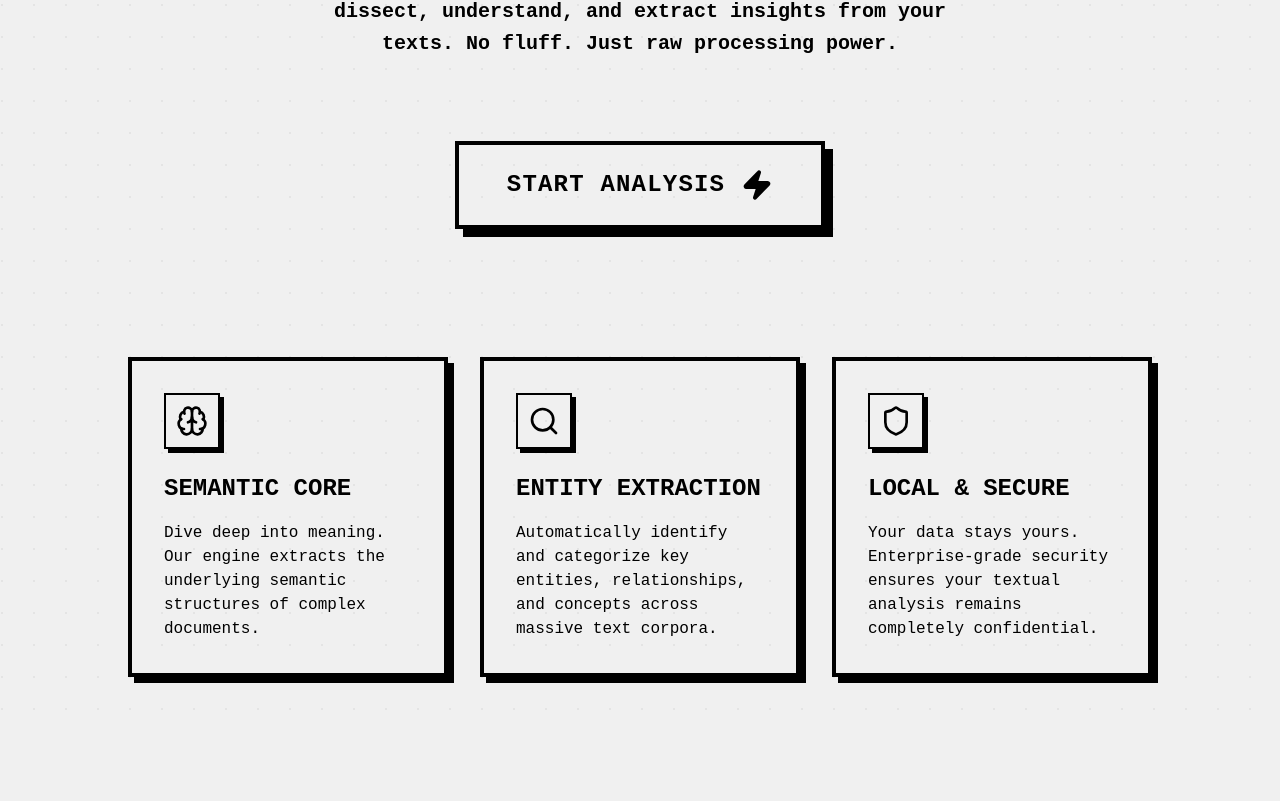
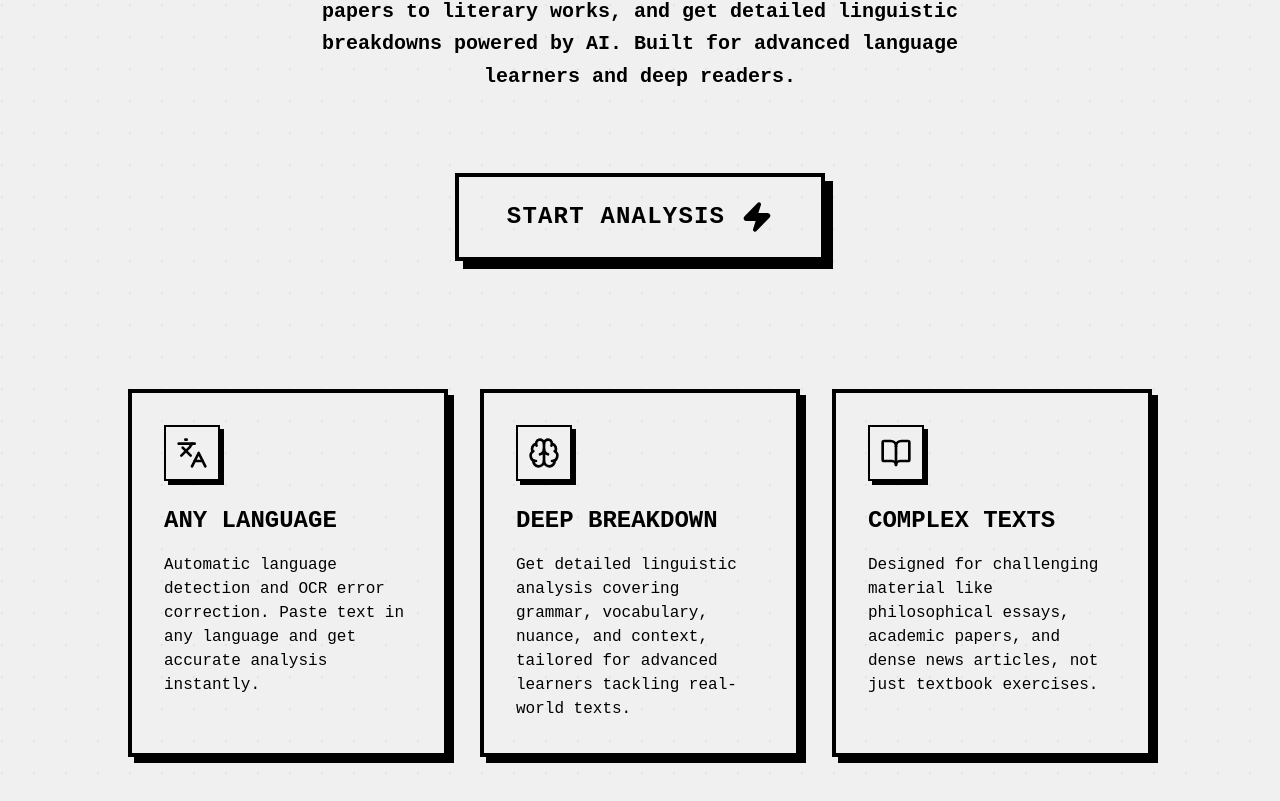
Before and after one commit to IvanMiao/LogosAI, a React (Vite) app in the folder frontend/: page / in a window 1280 px wide. Shown: the part 509-1310 px from the top of the page. Before the commit the page ends 1234 px from the top, so only its background shows below. Built offline with nearby package versions, Linux system fonts and the light colour scheme.

Commit message:
fix: better description in main page

```diff
--- a/frontend/src/components/LandingPage.tsx
+++ b/frontend/src/components/LandingPage.tsx
@@ -1,5 +1,5 @@
 import { useNavigate } from 'react-router-dom';
-import { Brain, Zap, Search, Shield } from 'lucide-react';
+import { Brain, Zap, Languages, BookOpen } from 'lucide-react';
 
 export function LandingPage() {
     const navigate = useNavigate();
@@ -33,7 +33,7 @@ export function LandingPage() {
                     </div>
 
                     <p className="max-w-2xl text-lg sm:text-xl text-muted-foreground mt-8 leading-relaxed font-bold">
-                        Unleash the power of advanced language models to dissect, understand, and extract insights from your texts. No fluff. Just raw processing power.
+                        Paste any complex text, from news articles to academic papers to literary works, and get detailed linguistic breakdowns powered by AI. Built for advanced language learners and deep readers.
                     </p>
 
                     <button
@@ -50,26 +50,26 @@ export function LandingPage() {
 
                     <div className="bg-card border-4 border-border p-8 shadow-[6px_6px_0px_0px_var(--border)] hover:-translate-y-1 hover:shadow-[10px_10px_0px_0px_var(--border)] transition-all group">
                         <div className="w-14 h-14 bg-primary border-2 border-border flex items-center justify-center shadow-[4px_4px_0px_0px_var(--border)] mb-6 group-hover:scale-110 transition-transform">
-                            <Brain className="w-8 h-8 text-primary-foreground" />
+                            <Languages className="w-8 h-8 text-primary-foreground" />
                         </div>
-                        <h3 className="text-2xl font-black uppercase mb-4 text-card-foreground">Semantic Core</h3>
-                        <p className="text-muted-foreground font-medium">Dive deep into meaning. Our engine extracts the underlying semantic structures of complex documents.</p>
+                        <h3 className="text-2xl font-black uppercase mb-4 text-card-foreground">Any Language</h3>
+                        <p className="text-muted-foreground font-medium">Automatic language detection and OCR error correction. Paste text in any language and get accurate analysis instantly.</p>
                     </div>
 
                     <div className="bg-card border-4 border-border p-8 shadow-[6px_6px_0px_0px_var(--border)] hover:-translate-y-1 hover:shadow-[10px_10px_0px_0px_var(--border)] transition-all group">
                         <div className="w-14 h-14 bg-secondary border-2 border-border flex items-center justify-center shadow-[4px_4px_0px_0px_var(--border)] mb-6 group-hover:scale-110 transition-transform">
-                            <Search className="w-8 h-8 text-secondary-foreground text-black" />
+                            <Brain className="w-8 h-8 text-secondary-foreground text-black" />
                         </div>
-                        <h3 className="text-2xl font-black uppercase mb-4 text-card-foreground">Entity Extraction</h3>
-                        <p className="text-muted-foreground font-medium">Automatically identify and categorize key entities, relationships, and concepts across massive text corpora.</p>
+                        <h3 className="text-2xl font-black uppercase mb-4 text-card-foreground">Deep Breakdown</h3>
+                        <p className="text-muted-foreground font-medium">Get detailed linguistic analysis covering grammar, vocabulary, nuance, and context, tailored for advanced learners tackling real-world texts.</p>
                     </div>
 
                     <div className="bg-card border-4 border-border p-8 shadow-[6px_6px_0px_0px_var(--border)] hover:-translate-y-1 hover:shadow-[10px_10px_0px_0px_var(--border)] transition-all group">
                         <div className="w-14 h-14 bg-accent border-2 border-border flex items-center justify-center shadow-[4px_4px_0px_0px_var(--border)] mb-6 group-hover:scale-110 transition-transform">
-                            <Shield className="w-8 h-8 text-accent-foreground text-black" />
+                            <BookOpen className="w-8 h-8 text-accent-foreground text-black" />
                         </div>
-                        <h3 className="text-2xl font-black uppercase mb-4 text-card-foreground">Local & Secure</h3>
-                        <p className="text-muted-foreground font-medium">Your data stays yours. Enterprise-grade security ensures your textual analysis remains completely confidential.</p>
+                        <h3 className="text-2xl font-black uppercase mb-4 text-card-foreground">Complex Texts</h3>
+                        <p className="text-muted-foreground font-medium">Designed for challenging material like philosophical essays, academic papers, and dense news articles, not just textbook exercises.</p>
                     </div>
 
                 </div>
```
